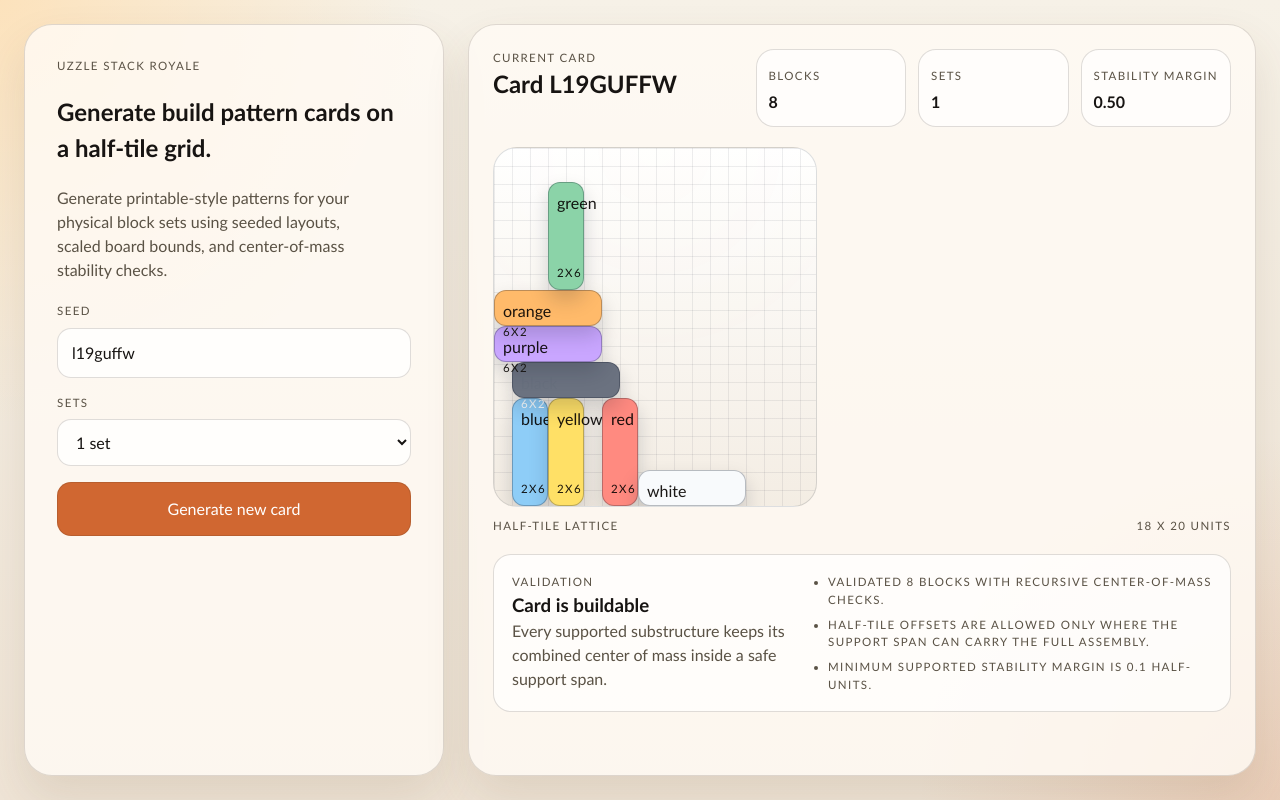
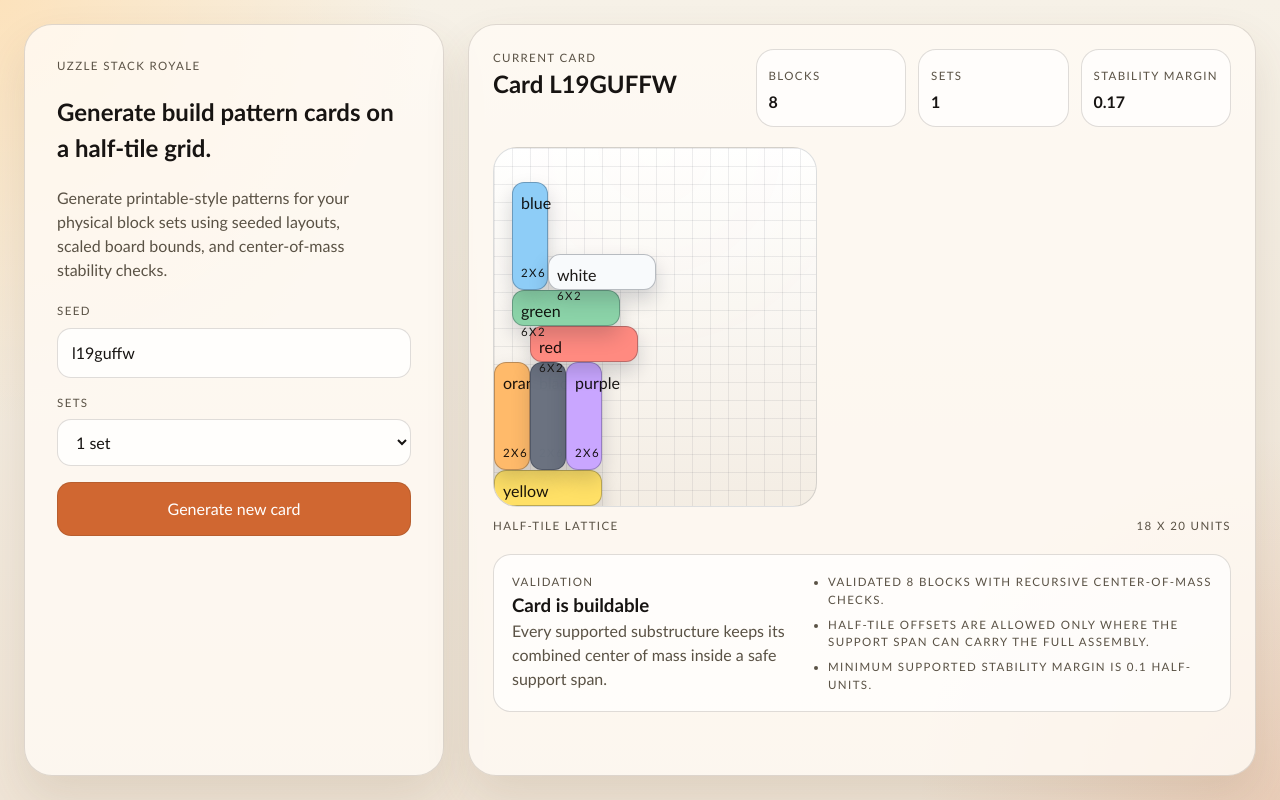
Before and after one commit to doublemix/mini-uzzle, a React (Vite) app: page / in a window 1280 px wide. Built offline with nearby package versions, Linux system fonts and the light colour scheme.

Commit message:
feat: switch to frontier contact-based card generation

```diff
--- a/src/game/engine/generator.ts
+++ b/src/game/engine/generator.ts
@@ -5,6 +5,9 @@
 
 const HORIZONTAL = { width: 6, height: 2 } as const
 const VERTICAL = { width: 2, height: 6 } as const
+const BASE_BOUND_WIDTH = 18
+const BASE_BOUND_HEIGHT = 20
+const TOP_CANDIDATE_POOL = 5
 
 function shuffle<T>(items: T[], random: () => number) {
   const copy = [...items]
@@ -15,19 +18,143 @@
   return copy
 }
 
-function createCandidates(boardWidth: number, maxHeight: number) {
-  const candidates: Array<Pick<PlacedBlock, 'x' | 'y' | 'orientation' | 'width' | 'height'>> = []
+function shapeFor(orientation: 'horizontal' | 'vertical') {
+  return orientation === 'horizontal' ? HORIZONTAL : VERTICAL
+}
 
-  for (const orientation of ['horizontal', 'vertical'] as const) {
-    const shape = orientation === 'horizontal' ? HORIZONTAL : VERTICAL
-    for (let x = 0; x <= boardWidth - shape.width; x += 1) {
-      for (let y = 0; y <= maxHeight - shape.height; y += 1) {
-        candidates.push({ x, y, orientation, width: shape.width, height: shape.height })
-      }
+function footprint(blocks: PlacedBlock[]) {
+  if (blocks.length === 0) {
+    return { minX: 0, maxX: 0, maxY: 0, width: 0, height: 0 }
+  }
+
+  const minX = Math.min(...blocks.map((block) => block.x))
+  const maxX = Math.max(...blocks.map((block) => block.x + block.width))
+  const maxY = Math.max(...blocks.map((block) => block.y + block.height))
+  return {
+    minX,
+    maxX,
+    maxY,
+    width: maxX - minX,
+    height: maxY,
+  }
+}
+
+function estimateBounds(blocks: PlacedBlock[]) {
+  const span = footprint(blocks)
+
+  return {
+    boardWidth: Math.max(BASE_BOUND_WIDTH, span.maxX + 2),
+    maxHeight: Math.max(BASE_BOUND_HEIGHT, span.maxY + 2),
+  }
+}
+
+function buildCandidate(
+  item: { id: string; color: PlacedBlock['color'] },
+  orientation: 'horizontal' | 'vertical',
+  x: number,
+  y: number,
+): PlacedBlock {
+  const shape = shapeFor(orientation)
+  return {
+    id: item.id,
+    color: item.color,
+    orientation,
+    x,
+    y,
+    width: shape.width,
+    height: shape.height,
+  }
+}
+
+function addSideContacts(
+  existing: PlacedBlock,
+  orientation: 'horizontal' | 'vertical',
+  anchorX: number,
+  item: { id: string; color: PlacedBlock['color'] },
+  out: Map<string, PlacedBlock>,
+) {
+  const shape = shapeFor(orientation)
+  for (let y = existing.y - shape.height + 1; y <= existing.y + existing.height - 1; y += 1) {
+    if (y < 0) {
+      continue
+    }
+    const block = buildCandidate(item, orientation, anchorX, y)
+    out.set(`${block.orientation}:${block.x}:${block.y}`, block)
+  }
+}
+
+function addVerticalContacts(
+  existing: PlacedBlock,
+  orientation: 'horizontal' | 'vertical',
+  anchorY: number,
+  item: { id: string; color: PlacedBlock['color'] },
+  out: Map<string, PlacedBlock>,
+) {
+  const shape = shapeFor(orientation)
+  if (anchorY < 0) {
+    return
+  }
+
+  for (let x = existing.x - shape.width + 1; x <= existing.x + existing.width - 1; x += 1) {
+    if (x < 0) {
+      continue
+    }
+    const block = buildCandidate(item, orientation, x, anchorY)
+    out.set(`${block.orientation}:${block.x}:${block.y}`, block)
+  }
+}
+
+function frontierCandidates(
+  placed: PlacedBlock[],
+  item: { id: string; color: PlacedBlock['color'] },
+) {
+  const map = new Map<string, PlacedBlock>()
+  for (const existing of placed) {
+    for (const orientation of ['horizontal', 'vertical'] as const) {
+      const shape = shapeFor(orientation)
+      addSideContacts(existing, orientation, existing.x - shape.width, item, map)
+      addSideContacts(existing, orientation, existing.x + existing.width, item, map)
+      addVerticalContacts(existing, orientation, existing.y + existing.height, item, map)
+      addVerticalContacts(existing, orientation, existing.y - shape.height, item, map)
     }
   }
 
-  return candidates
+  return [...map.values()]
+}
+
+function scoreCandidate(
+  placed: PlacedBlock[],
+  candidate: PlacedBlock,
+  random: () => number,
+): { score: number; validationMargin: number } | null {
+  const draftBlocks = [...placed, candidate]
+  const draftBounds = estimateBounds(draftBlocks)
+  const validation = validatePuzzle({
+    id: 'draft',
+    name: 'draft',
+    seed: 'draft',
+    setCount: 1,
+    boardWidth: draftBounds.boardWidth,
+    maxHeight: draftBounds.maxHeight,
+    blocks: draftBlocks,
+  })
+
+  if (!validation.isValid) {
+    return null
+  }
+
+  const baseFootprint = footprint(placed)
+  const nextFootprint = footprint(draftBlocks)
+  const widthIncrease = Math.max(0, nextFootprint.width - baseFootprint.width)
+  const heightIncrease = Math.max(0, nextFootprint.height - baseFootprint.height)
+  const stability = Math.max(0, validation.stabilityMargin)
+  const score =
+    stability * 0.6 +
+    heightIncrease * 0.22 -
+    widthIncrease * 0.25 +
+    random() * 0.06
+
+  return { score, validationMargin: validation.stabilityMargin }
 }
 
 export function generatePuzzle(config: GenerationConfig): {
@@ -37,37 +164,41 @@
   const random = createRandom(config.seed)
   const inventory = shuffle(expandInventory(config.setCount), random)
   const targetBlocks = Math.min(inventory.length, Math.max(6, config.setCount * 8))
-  const candidates = shuffle(createCandidates(config.boardWidth, config.maxHeight), random)
   const placed: PlacedBlock[] = []
 
-  for (const item of inventory.slice(0, targetBlocks)) {
+  const firstItem = inventory[0]
+  if (firstItem) {
+    placed.push({
+      id: firstItem.id,
+      color: firstItem.color,
+      orientation: 'horizontal',
+      x: 0,
+      y: 0,
+      width: HORIZONTAL.width,
+      height: HORIZONTAL.height,
+    })
+  }
+
+  for (const item of inventory.slice(1, targetBlocks)) {
     let placedBlock: PlacedBlock | null = null
+    const candidates = frontierCandidates(placed, item)
+    const ranked = candidates
+      .map((candidate) => {
+        const scored = scoreCandidate(placed, candidate, random)
+        if (!scored) {
+          return null
+        }
+        return { candidate, score: scored.score, stability: scored.validationMargin }
+      })
+      .filter((entry): entry is { candidate: PlacedBlock; score: number; stability: number } =>
+        Boolean(entry),
+      )
+      .sort((left, right) => right.score - left.score)
 
-    for (const candidate of candidates) {
-      const block: PlacedBlock = {
-        id: item.id,
-        color: item.color,
-        x: candidate.x,
-        y: candidate.y,
-        orientation: candidate.orientation,
-        width: candidate.width,
-        height: candidate.height,
-      }
-
-      const puzzleDraft: PuzzleCard = {
-        id: config.seed,
-        name: 'draft',
-        seed: config.seed,
-        setCount: config.setCount,
-        boardWidth: config.boardWidth,
-        maxHeight: config.maxHeight,
-        blocks: [...placed, block],
-      }
-
-      if (validatePuzzle(puzzleDraft).isValid) {
-        placedBlock = block
-        break
-      }
+    if (ranked.length > 0) {
+      const poolSize = Math.min(TOP_CANDIDATE_POOL, ranked.length)
+      const pick = ranked[Math.floor(random() * poolSize)]
+      placedBlock = pick.candidate
     }
 
     if (!placedBlock) {
@@ -77,13 +208,15 @@
     placed.push(placedBlock)
   }
 
+  const bounds = estimateBounds(placed)
+
   const puzzle: PuzzleCard = {
     id: config.seed,
     name: `Card ${config.seed.toUpperCase()}`,
     seed: config.seed,
     setCount: config.setCount,
-    boardWidth: config.boardWidth,
-    maxHeight: config.maxHeight,
+    boardWidth: bounds.boardWidth,
+    maxHeight: bounds.maxHeight,
     blocks: placed.sort((left, right) => left.y - right.y || left.x - right.x),
   }
   const validation = validatePuzzle(puzzle)
```
Also changed, not shown: 1 other file (tests, documents, lock files or other folders).
